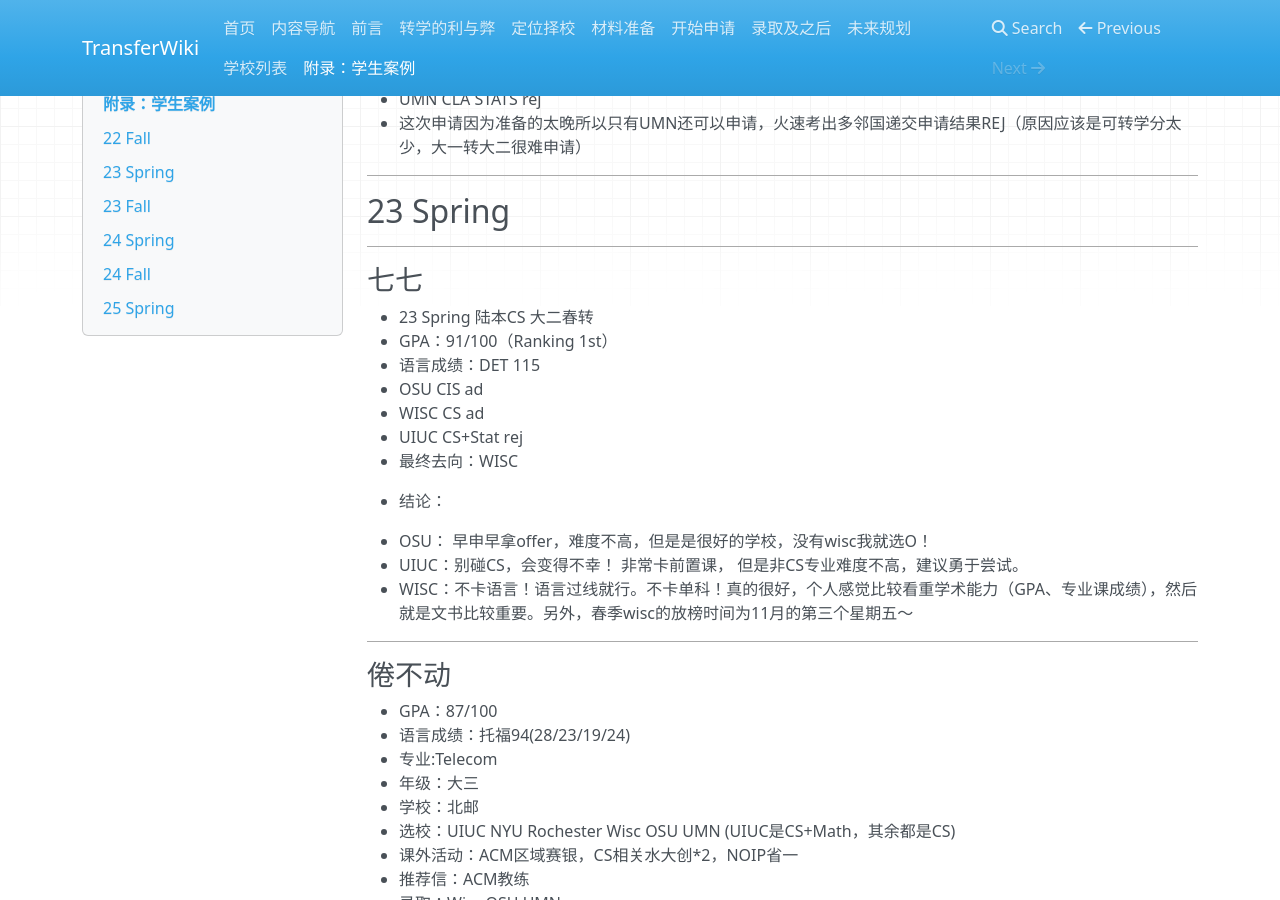
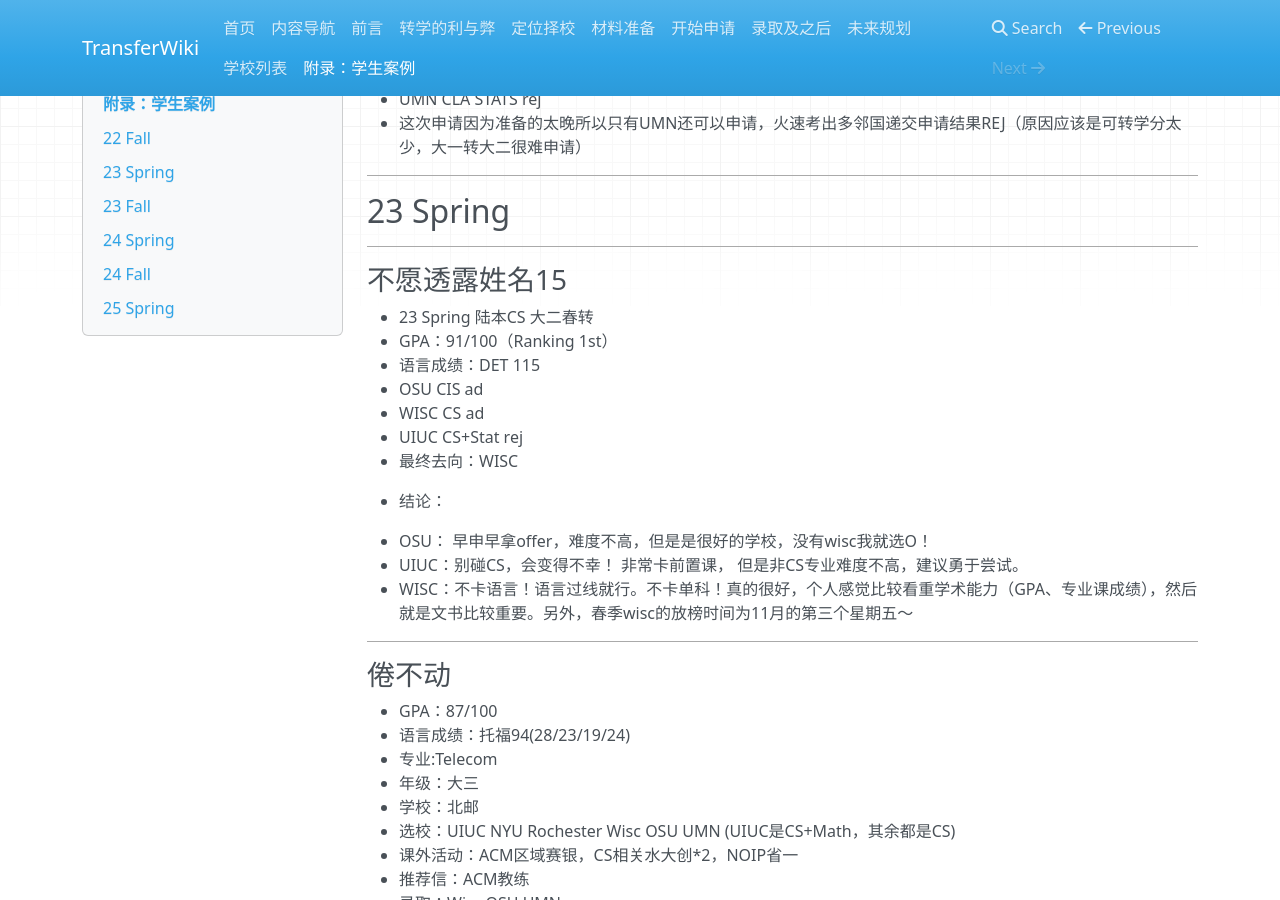
Before and after one commit to SihanXU/TransferWiki, an MkDocs documentation site: the page built from docs/bgs.md, in a window 1280 px wide and 900 px high, scrolled down 6294 px. Built offline with MkDocs 1.6.1, drawn with Linux system fonts in a browser that asks for light colours; nearby versions of some CDN libraries.

Commit message:
Update bgs.md

```diff
--- a/docs/bgs.md
+++ b/docs/bgs.md
@@ -253,7 +253,7 @@
 
 ***
 
-### 七七
+### 不愿透露姓名15
 
 - 23 Spring 陆本CS 大二春转
 - GPA：91/100（Ranking 1st）
```
